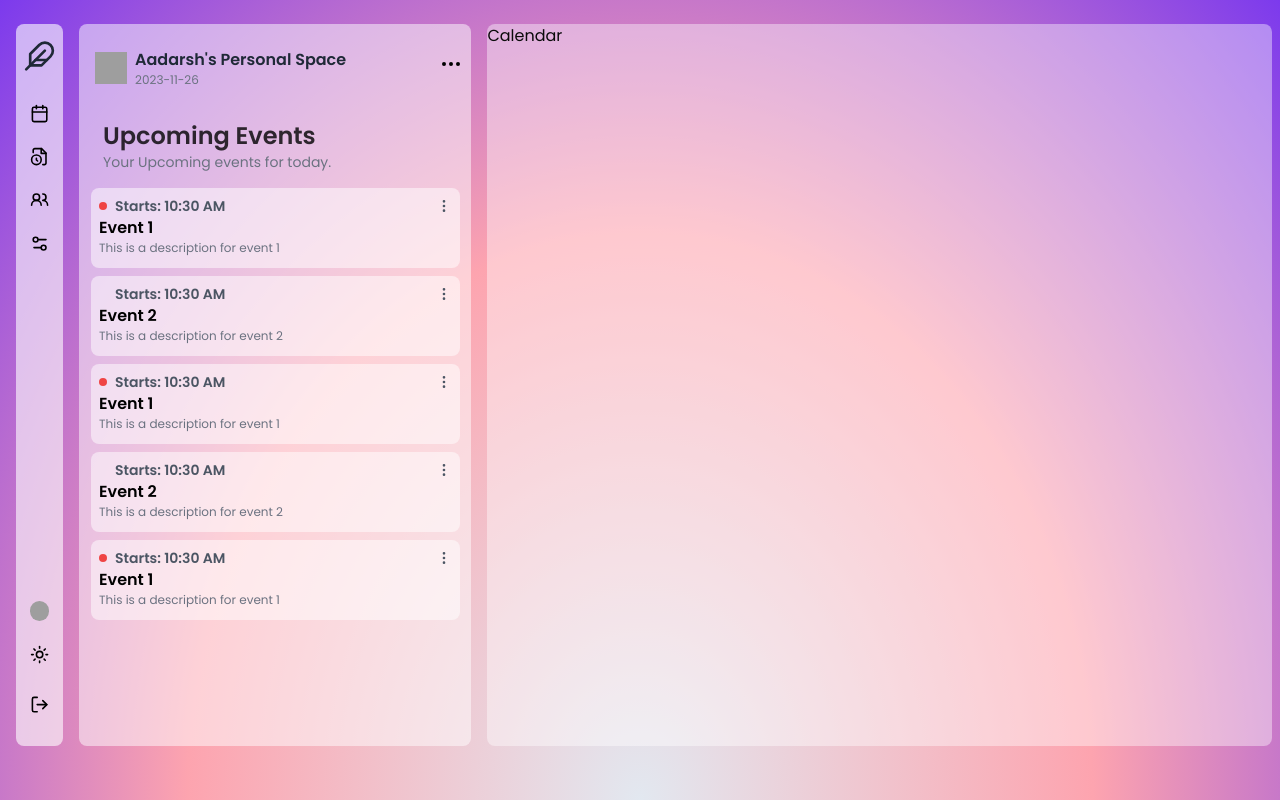
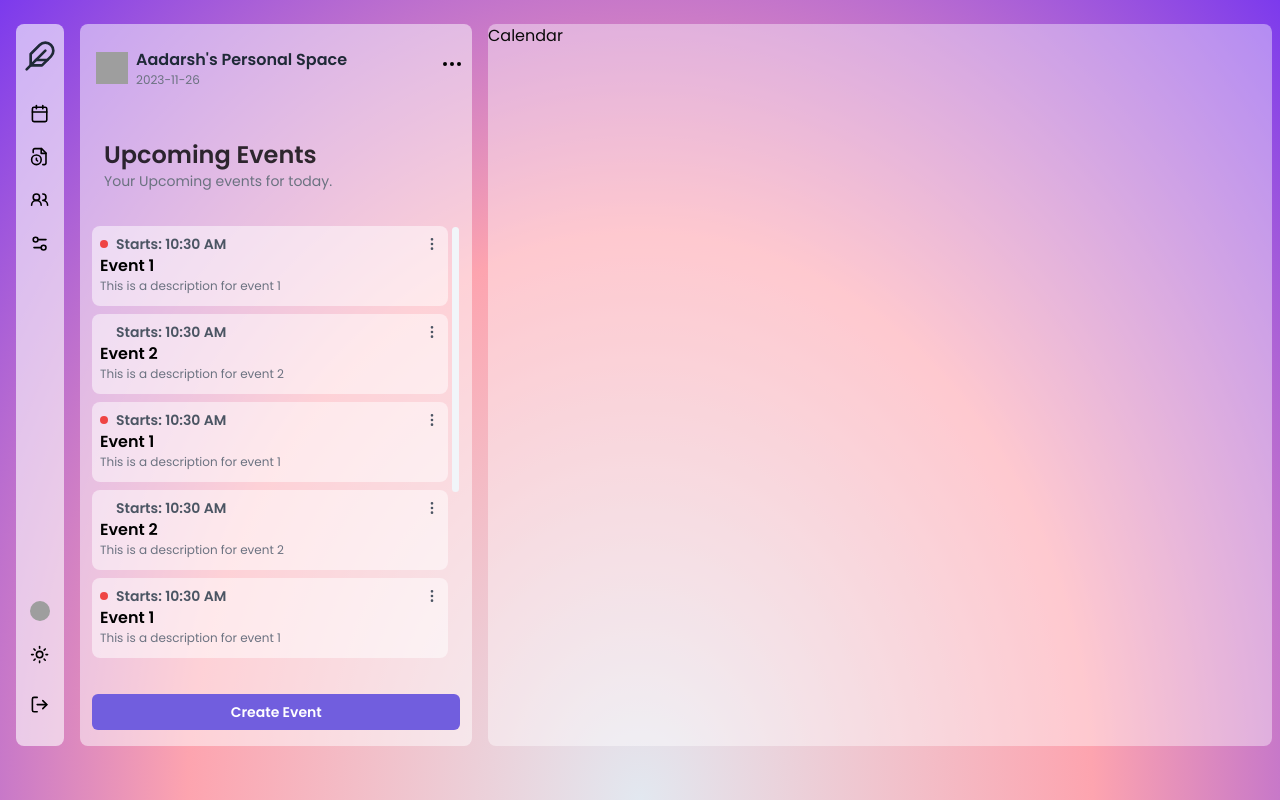
Before and after one commit to jha-adrs/calgpt_frontend2, a React (Vite) app: page /dashboard in a window 1280 px wide. Built offline with nearby package versions, Linux system fonts and the light colour scheme; grey boxes are pictures that could not be loaded.

Commit message:
Final with dropdowns

```diff
--- a/components/LeftWidget.jsx
+++ b/components/LeftWidget.jsx
@@ -1,13 +1,12 @@
-import { Avatar } from "@radix-ui/react-avatar"
-import { AvatarFallback, AvatarImage } from "./ui/avatar"
+
 import { constants } from "@/lib/constants"
-import UserAvatar from "./forms/UserAvatar"
-import { MoreHorizontal, MoreVertical } from "lucide-react"
+import { MoreHorizontal } from "lucide-react"
 import { currentDate } from "@/lib/utils"
 import EventComponent from "./events/EventComponent"
 import { ScrollArea } from "./ui/scroll-area"
 import { events } from "@/lib/constants"
 import React from "react"
+import { Button } from "./ui/button"
 // SCrollable Left Widget to show upcoming events, etc.
 const LeftWidget = ({ user, ...props }) => {
 
@@ -17,7 +16,7 @@ const LeftWidget = ({ user, ...props }) => {
     }, [events])
 
     return (
-        <div className='relative w-[95%] h-fit  sm:w-[50%]  sm:h-[95%] max-h-[95%] sm:max-w-[50%] bg-white/50 rounded-lg  sm:ml-4 mt-12 sm:mt-4 dark:bg-gray-300/10'>
+        <div className='relative flex flex-col justify-between w-[95%] h-fit  sm:w-[50%]  sm:h-[95%] max-h-[95%] sm:max-w-[50%] bg-white/50 rounded-lg  sm:ml-4 mt-12 sm:mt-4 dark:bg-zinc-600/10'>
 
             <div className=" w-full h-20 bg-transparent items-center justify-between flex flex-row">
                 <div className=" mt-2 mx-4  flex flex-row gap-x-2 items-center">
@@ -36,9 +35,13 @@ const LeftWidget = ({ user, ...props }) => {
                 <p className=" font-semibold text-black/80 dark:text-white text-2xl">Upcoming Events</p>
                 <p className="text-gray-500 text-sm">Your Upcoming events for today.</p>
             </div>
-            <ScrollArea type="hide" className="relative h-48 sm:h-[60%]  ml-6 mx-3 mt-4 w-[94%] items-center overflow-y-auto">
-                {eventsList(events)}
+            <ScrollArea type="always" className="relative h-48 sm:h-[60%] xl:h[70%] ml-6 mx-3 mt-4 w-[94%] items-center overflow-y-auto">
+                <div className="mr-3">{eventsList(events)}</div>
             </ScrollArea>
+
+            <div className=" mx-3 my-4 w-[94%] items-center rounded-md ">
+                <Button className="w-full h-full text-white font-semibold text-sm">Create Event</Button>
+            </div>
 
         </div>
     )
--- a/components/MainCalendar.jsx
+++ b/components/MainCalendar.jsx
@@ -2,7 +2,7 @@
 
 const MainCalendar = () => {
   return (
-    <div className='relative w-[95%] h-[60%] sm:w-full  sm:h-[95%] bg-white/40 rounded-lg  sm:ml-4 mt-4  overflow-hidden dark:bg-gray-400/10'>
+    <div className='relative w-[95%] h-[60%] sm:w-full  sm:h-[95%] bg-white/40 rounded-lg  sm:ml-4 mt-4  overflow-hidden dark:bg-zinc-600/10'>
       Calendar
     </div>
   )
--- a/components/events/EventComponent.jsx
+++ b/components/events/EventComponent.jsx
@@ -1,17 +1,20 @@
 import { getTimeRange } from '@/lib/utils';
-import { MoreVertical } from 'lucide-react'
+import React from 'react';
+import EventMoreOptions from './EventMoreOptions';
 
 
 const EventComponent = ({ event, ...props }) => {
+  const [allowBot, setAllowBot] = React.useState(false);
   const { title, description, time } = event;
-  if (!event || !event.title || !event.start || !event.end ) return null;
+  if (!event || !event.title || !event.start || !event.end) return null;
+
   return (
     <div className="flex flex-col items-start w-full h-20 bg-white/50 dark:bg-zinc-500/20 rounded-lg mb-2">
       <div className='flex flex-row w-full mt-2 mx-2 items-center '>
-        <div className={`w-2 h-2 rounded-full  mr-2 bg-${event.color||"green"}-500`} />
+        <div className={`w-2 h-2 rounded-full  mr-2 bg-${event.color || "green"}-500`} />
         <p className="font-semibold text-sm text-gray-600 dark:text-white">Starts: 10:30 AM</p>
 
-        <MoreVertical className="cursor-pointer w-4 h-4 text-gray-600 ml-auto mr-4" />
+        <EventMoreOptions event={event}/>
       </div>
       <div className=' ml-2'>
         <p className="text-black font-semibold text-md dark:text-white ">{event.title}</p>
--- /dev/null
+++ b/components/events/EventMoreOptions.jsx
@@ -0,0 +1,75 @@
+import React from 'react'
+import { getTimeRange } from '@/lib/utils';
+import { BellOff, BellRing, BookOpenCheck, BookX, Bot, BrainCircuit, Delete, Ear, EarOff, Eye, EyeOff, Monitor, MoreVertical, PhoneOutgoing, ScreenShare, ScreenShareOff, Trash } from 'lucide-react'
+import { DropdownMenu, DropdownMenuCheckboxItem, DropdownMenuContent, DropdownMenuItem, DropdownMenuLabel, DropdownMenuPortal, DropdownMenuSub, DropdownMenuSubContent, DropdownMenuSubTrigger, DropdownMenuTrigger } from '../ui/dropdown-menu';
+import { Separator } from '@radix-ui/react-dropdown-menu';
+
+const EventMoreOptions = () => {
+
+  const [allowBot, setAllowBot] = React.useState({ videoRecord: false, audioRecord: true, screenRecord: false });
+  const [notify, setNotify] = React.useState(true);
+  const [allowTranscript, setAllowTranscript] = React.useState(false);
+  return (
+    <DropdownMenu >
+      <DropdownMenuTrigger className=" text-gray-600 ml-auto mr-4 " >
+        <MoreVertical className=" w-4 h-4" />
+      </DropdownMenuTrigger>
+      <DropdownMenuContent side="right" className="bg-white dark:bg-black">
+
+        <DropdownMenuSub>
+          <DropdownMenuSubTrigger><Bot className='w-4 h-4 mx-2 ' /> Bot Settings </DropdownMenuSubTrigger>
+          <DropdownMenuPortal>
+            <DropdownMenuSubContent className="bg-white dark:bg-black">
+              <DropdownMenuItem onClick={(e) => {
+                e.preventDefault();
+                setAllowBot({ ...allowBot, videoRecord: !allowBot.videoRecord })
+              }}>
+                {allowBot.videoRecord ? <Eye className='w-4 h-4 mx-2 ' /> : <EyeOff className='w-4 h-4 mx-2 text-gray-400' />} Video
+              </DropdownMenuItem>
+              <DropdownMenuItem onClick={(e) => {
+                e.preventDefault();
+                setAllowBot({ ...allowBot, audioRecord: !allowBot.audioRecord })
+              }}>
+                {allowBot.audioRecord ? <Ear className='w-4 h-4 mx-2 ' /> : <EarOff className='w-4 h-4 mx-2 text-gray-400' />} Audio
+              </DropdownMenuItem>
+
+              <DropdownMenuItem onClick={(e) => {
+                e.preventDefault();
+                setAllowBot({ ...allowBot, screenRecord: !allowBot.screenRecord })
+              }}>
+                {allowBot.screenRecord ? <Monitor className='w-4 h-4 mx-2 ' /> : <ScreenShareOff className='w-4 h-4 mx-2 text-gray-400' />} Screen
+              </DropdownMenuItem>
+
+            </DropdownMenuSubContent>
+          </DropdownMenuPortal>
+        </DropdownMenuSub>
+
+
+        <DropdownMenuItem>
+          <PhoneOutgoing className='w-4 h-4 mx-2 ' /> Join Event
+        </DropdownMenuItem>
+        <DropdownMenuItem>
+          <Eye className='w-4 h-4 mx-2 ' /> View Event
+        </DropdownMenuItem>
+
+        <DropdownMenuItem onClick={(e) => {
+          e.preventDefault();
+          setNotify(!notify)
+        }}>
+          {notify ? <BellRing className='w-4 h-4 mx-2 ' /> : <BellOff className='w-4 h-4 mx-2 text-gray-400' />} Notify Me
+        </DropdownMenuItem>
+        <DropdownMenuItem onClick={(e) => {
+          e.preventDefault();
+          setAllowTranscript(!allowTranscript)
+        }}>
+          {allowTranscript ? <BookOpenCheck className='w-4 h-4 mx-2 ' /> : <BookX className='w-4 h-4 mx-2 text-gray-400' />} Transcribe
+        </DropdownMenuItem>
+
+        <DropdownMenuItem><Trash className='w-4 h-4 mx-2' /> Clear Item</DropdownMenuItem>
+      </DropdownMenuContent>
+
+    </DropdownMenu>
+  )
+}
+
+export default EventMoreOptions
--- /dev/null
+++ b/components/forms/CreateEventForm.jsx
@@ -0,0 +1,11 @@
+import React from 'react'
+
+const CreateEventForm = () => {
+  return (
+    <div>
+
+    </div>
+  )
+}
+
+export default CreateEventForm
--- a/components/navbar/LeftNavbar.jsx
+++ b/components/navbar/LeftNavbar.jsx
@@ -13,7 +13,7 @@ const LeftNavbar = () => {
 
     return (
         <>
-        <div className='hidden sm:flex flex-col w-[6%] bg-white/60 dark:bg-gray-200/10 rounded-lg ml-2 mt-4   justify-between h-[95%] '>
+        <div className='hidden sm:flex flex-col w-[6%] sm:min-w-12 bg-white/60 dark:bg-zinc-600/10 rounded-lg ml-2 mt-4   justify-between h-[95%] '>
             <div className='my-4'>
                 <Feather  className='flex flex-col items-center justify-center w-full aspect-square rounded bg-transparent border-none text-gray-800 dark:text-white mb-8  h-8' />
                 <div className="flex flex-col gap-6 items-center">
--- a/components/ui/dropdown-menu.jsx
+++ b/components/ui/dropdown-menu.jsx
@@ -62,7 +62,7 @@ const DropdownMenuItem = React.forwardRef(({ className, inset, ...props }, ref)
   <DropdownMenuPrimitive.Item
     ref={ref}
     className={cn(
-      "relative flex cursor-default select-none items-center rounded-sm px-2 py-1.5 text-sm outline-none transition-colors focus:bg-slate-100 focus:text-slate-900 data-[disabled]:pointer-events-none data-[disabled]:opacity-50 dark:focus:bg-slate-800 dark:focus:text-slate-50",
+      "relative flex cursor-default select-none items-start rounded-sm px-2 py-1.5 text-sm outline-none transition-colors focus:bg-slate-100 focus:text-zinc-900 data-[disabled]:pointer-events-none data-[disabled]:opacity-50 dark:focus:bg-zinc-700 dark:focus:text-slate-50",
       inset && "pl-8",
       className
     )}
```
